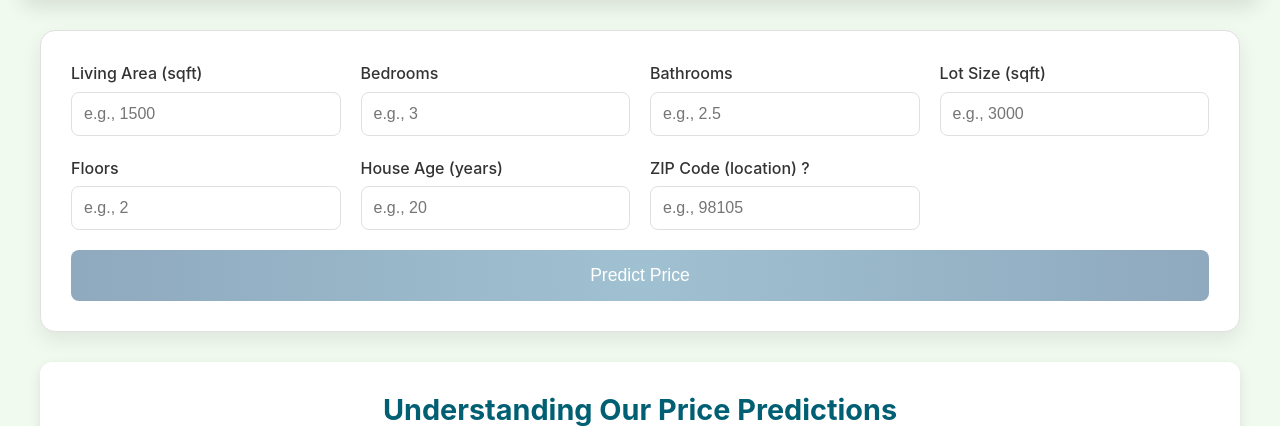
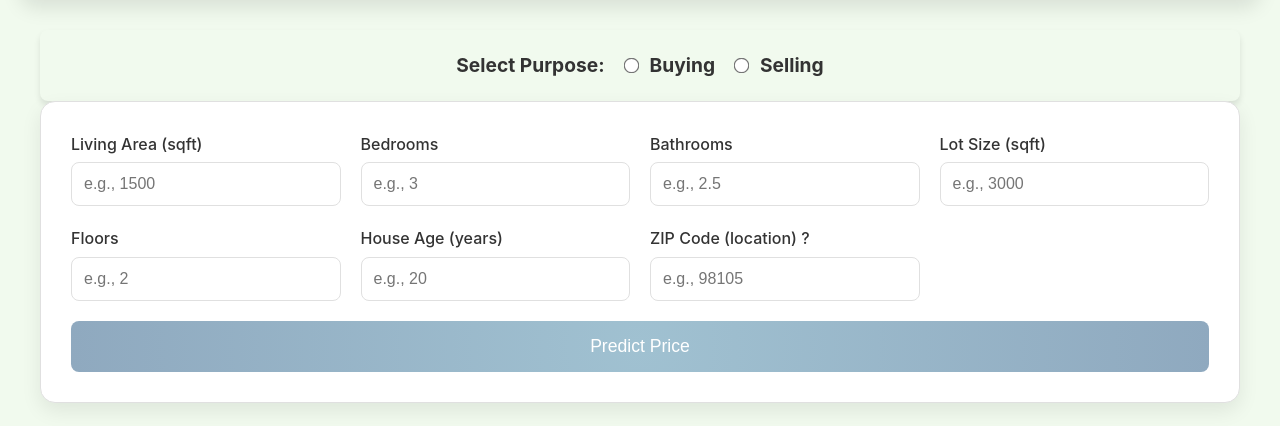
Before and after one commit to Kennedy178/housing_prediction, a Flask app: page / in a window 1280 px wide. Shown: the part 202-628 px from the top of the page. Run offline with Flask 3, Linux system fonts and the light colour scheme; parts of the project's set-up code (start-up, migrations or seed data) failed here and were passed over.

Commit message:
introducing radio button for buying/selling

```diff
--- a/app/static/css/style.css
+++ b/app/static/css/style.css
@@ -169,6 +169,53 @@ main {
   max-width: 1200px;
   margin: 0 auto;
 }
+.purpose-selection {
+  display: flex;
+  justify-content: center; /* Centers it horizontally */
+  align-items: center;
+  gap: 20px; /* Adds spacing between radio buttons */
+  padding: 20px 0;
+  font-size: 1.2rem;
+  font-weight: bold;
+  color: var(--text-color);
+  background: var(--background-secondary); /* Subtle background */
+  border-radius: 8px;
+  box-shadow: 0 4px 6px rgba(0, 0, 0, 0.1);
+}
+
+.purpose-selection label {
+  display: flex;
+  align-items: center;
+  gap: 12px;
+  cursor: pointer;
+  transition: opacity 0.3s ease, color 0.3s ease; /* Smooth fade and color change */
+}
+
+.purpose-selection input[type="radio"] {
+  accent-color: var(--primary-color); /* Uses primary theme color */
+  transform: scale(1.2); /* Makes radio buttons slightly larger */
+  cursor: pointer;
+  transition: transform 0.2s ease; /* Smooth hover effect */
+}
+
+.purpose-selection input[type="radio"]:hover {
+  transform: scale(1.3); /* Slightly enlarge on hover */
+}
+
+.purpose-selection label:hover {
+  color: var(--primary-color); /* Highlight text on hover */
+}
+
+/* Selected state */
+.purpose-selection label.selected {
+  color: var(--primary-color); /* Highlight text when selected */
+}
+
+.purpose-selection label.selected input[type="radio"] {
+  accent-color: var(--primary-color); /* Highlight radio button when selected */
+}
+
+
 
 /* ============================================
    Form Section
--- a/app/templates/index.html
+++ b/app/templates/index.html
@@ -4,6 +4,17 @@
 
 {% block content %}
   <main>
+    <!--  -->
+    <div class="purpose-selection">
+      <label>Select Purpose:</label>
+      <label>
+          <input type="radio" name="purpose" value="buy" id="buy-option"> Buying
+      </label>
+      <label>
+          <input type="radio" name="purpose" value="sell" id="sell-option"> Selling
+      </label>
+  </div>
+
     <!-- Housing Input Form Section -->
     <section id="form-section">
       <form id="housing-form" novalidate>
```
Also changed, not shown: app/static/js/script.js (+55 -0 lines).
